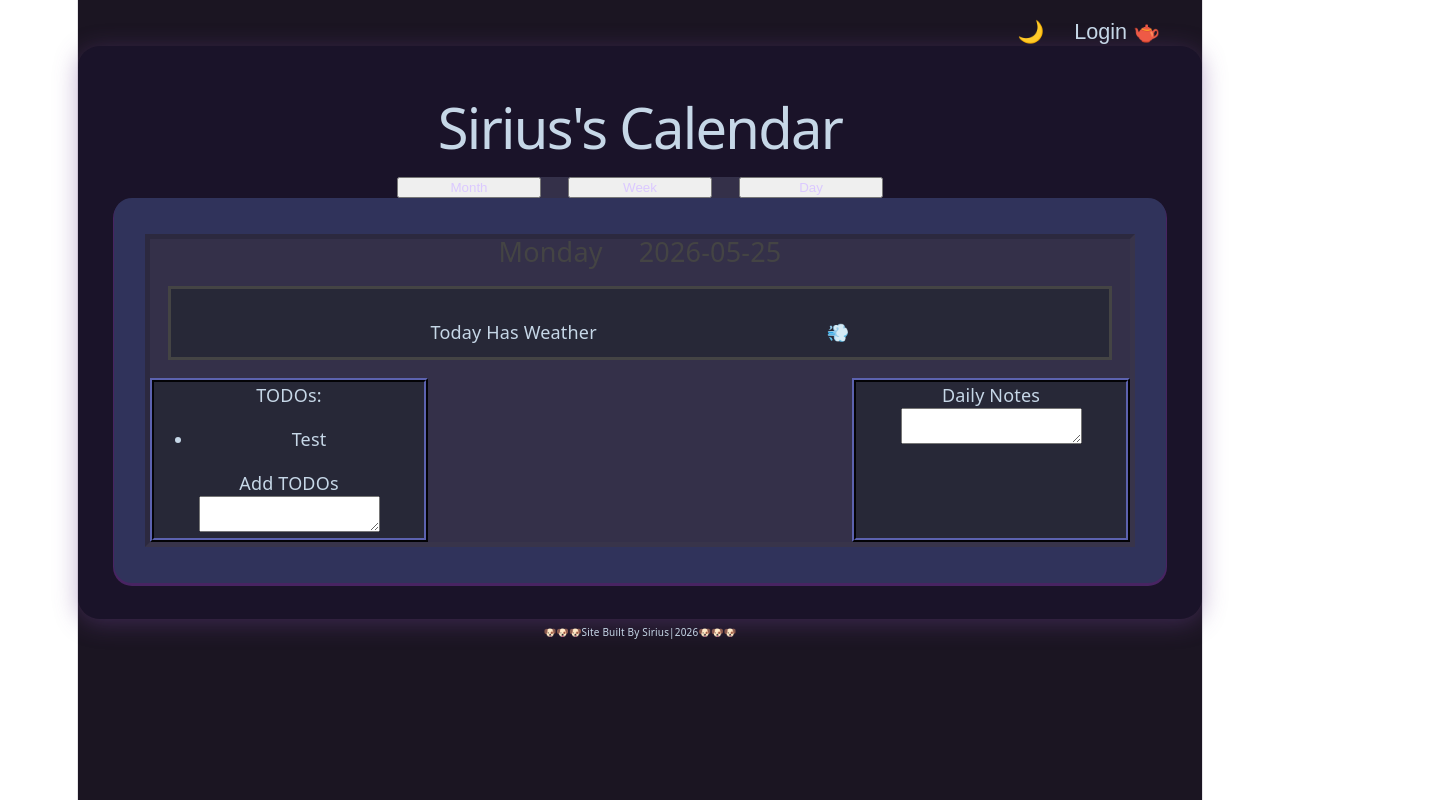
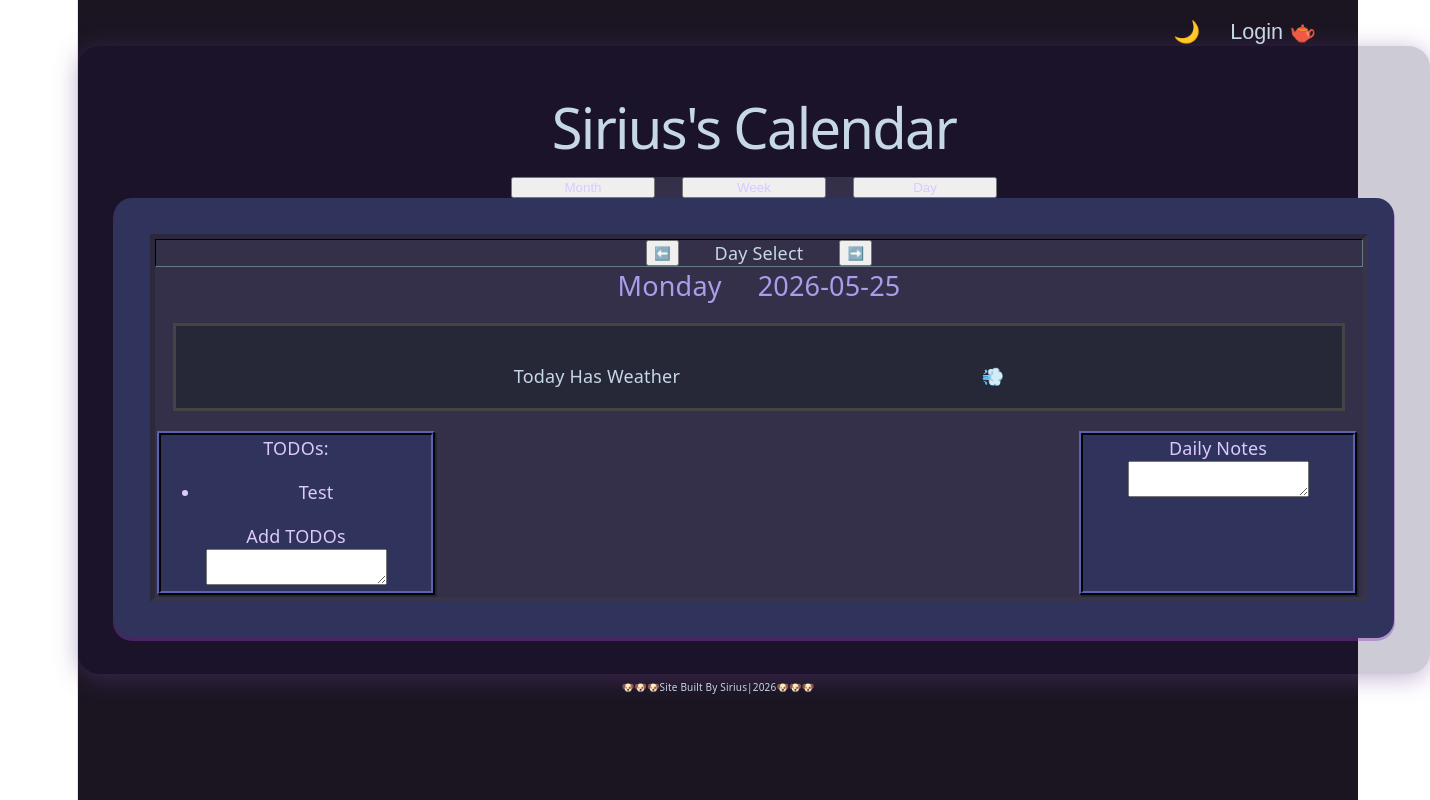
Before and after one commit to poisonpsychicghost-hue/Vue-Calendar-Project, a Vue app: page / in a window 1280 px wide. Both pictures are taken after a click on the button "Day". Shown: the whole page, 1430 px wide, since content can reach past the window. Built offline with nearby package versions, Linux system fonts and the light colour scheme.

Commit message:
More Dialing in styles/layout.

```diff
--- a/src/App.vue
+++ b/src/App.vue
@@ -43,6 +43,7 @@ function handleAuth() {
 <style scoped>
 .app-bg.dark {
     min-height: 100vh;
+    min-width: 100vw;
     background: #1b1522;
     color: #c6d7e7;
     transition: background 0.2s, color 0.2s;
@@ -50,6 +51,7 @@ function handleAuth() {
 }
 .app-bg.light {
     min-height: 100vh;
+    min-width: 100vw;
     background: #8d8e92;
     color: #15192e;
     transition: background 0.2s, color 0.2s;
@@ -62,7 +64,8 @@ function handleAuth() {
 }
 .main-window {
     margin: 0 auto;
-    max-width: 1080px;
+    max-width: 100vw;
+    min-width: 100vw;
     max-height: 120vh;
     padding: 2rem;
     border-radius: 1.2rem;
--- a/src/components/DailyView.vue
+++ b/src/components/DailyView.vue
@@ -6,12 +6,27 @@ const props = defineProps(['theme'])
 //PlaceHolder Day data
 const day = {name: 'Monday', date: '2026-05-25', todos: [{title: 'Work', details: 'Check Codebase'}, {title: 'Fun', details: 'Dance'}], note: "Type Note Here..."};
 const weatherIcon = '💨'
+
+function prevDay() {
+
+}
+
+function nextDay() {
+
+}
+
 </script>
 
 <template>
     <div :class="['daily-view', theme]">
         <div :class="['daily-card', theme]">
-            <header :class="['day-name', theme]"><span>{{ day.name }}</span><span>{{ day.date }}</span></header>
+            <header :class="['date-nav', theme]">
+                <button onclick="prevDay">⬅️</button>
+                <!-- <select> for dropdown menu with date select-->
+                <p>Day Select</p>
+                <button onclick="nextDay">➡️</button>
+            </header>
+            <div :class="['day-name', theme]"><span>{{ day.name }}</span><span>{{ day.date }}</span></div>
             <div :class="['weather-banner', theme]"><span>Today Has Weather</span><span>{{ weatherIcon }}</span></div>
             <div class="lower-block">
                 <div :class="['day-todoCard', theme]"> <!-- Make Expand/Scroll by User for More ToDo View-->
@@ -36,7 +51,7 @@ const weatherIcon = '💨'
 
 <style scope>
 .daily-view.dark {
-    display: flex;
+
     justify-content: center;
     background: var(--main-bg, #30335b);
     padding: 2rem;
@@ -44,26 +59,56 @@ const weatherIcon = '💨'
     box-shadow: 0 2px 0 1px  #8c3fb668;
 }
 .daily-view.light {
-    display: flex;
+
     justify-content: center;
     background: var(--main-bg, #5d5f7e);
     padding: 2rem;
     border-radius: 1rem;
     box-shadow: 0 2px 0 1px  #8c3fb668;
 }
+.date-nav.dark {
+    display: flex;
+    justify-content: center;
+    gap: 2rem;
+    border: 1px inset #242c2e;
+}
+.date-nav.light {
+    display: flex;
+    justify-content: center;
+    gap: 2rem;
+    border: 1px inset #242c2e;
+}
 .daily-card.dark {
     display: inline-flexbox;
     min-width: 100%;
     justify-content: space-evenly;
+
     border: 5px inset #0002;
     background: #343049;
+}
+.daily-card.light {
+    display: inline-flexbox;
+    min-width: 100%;
+    justify-content: space-evenly;
+
+    border: 5px inset #0002;
+    background: #776ea8;
 }
 .day-name.dark {
     display: inline-flex;
     justify-content: center;
+    padding: .5%;
     gap: 2rem;
     font-size: 1.5rem;
-    color: #444;
+    color: #aa9deb;
+}
+.day-name.light {
+    display: inline-flex;
+    justify-content: center;
+    padding: .5%;
+    gap: 2rem;
+    font-size: 1.5rem;
+    color: #aa9deb;
 }
 .weather-banner.dark {
     display: flex;
@@ -75,26 +120,74 @@ const weatherIcon = '💨'
     background: #272837;
 
 }
+.weather-banner.light {
+    display: flex;
+    justify-content: space-evenly;
+    max-height: .5rem;
+    margin: 1rem;
+    padding: 3%;
+    border: 3px solid #444;
+    background: #878de4;
+    color: #351bb6;
+    font-size: 20px;
+    font-style: bolder;
+
+}
 .lower-block {
     display: flex;
     justify-content: space-between;
+    gap: .25rem;
 }
 .day-todoCard.dark {
     display: table;
     justify-self: left;
     min-height: 2rem;
     min-width: 15rem;
+    margin: 2px;
     justify-content: space-between;
+    box-shadow: 2px 2px #272837;
     border: 4px ridge #30335b;
-    background: #272837;
+    background: #30335b;
+    color: #dbc9ff;
+}
+.day-todoCard.light {
+    display: table;
+    justify-self: left;
+    min-height: 2rem;
+    min-width: 15rem;
+    margin: 2px;
+    justify-content: space-between;
+    box-shadow: 2px 2px #272837;
+    border: 4px ridge #30335b;
+    background: #6658b4;
+    color: #351bb6;
 }
 .day-notes.dark {
     display: table;
     justify-self: right;
+    transform: translateX(-4px);
     min-height: 2rem;
+    max-height: 8.68rem;
     min-width: 15rem;
+    margin: 2px;
     justify-content: space-between;
+    box-shadow: 2px 2px #272837;
     border: 4px ridge #30335b;
-    background: #272837;
+    background: #30335b;
+    color: #dbc9ff;
+}
+.day-notes.light {
+    display: table;
+    justify-self: right;
+    transform: translateX(-4px);
+    min-height: 2rem;
+    max-height: 8.68rem;
+    min-width: 15rem;
+    margin: 2px;
+    justify-content: space-between;
+    box-shadow: 2px 2px #272837;
+    border: 4px ridge #30335b;
+    background: #6658b4;;
+    color: #351bb6;
 }
 </style>
```
